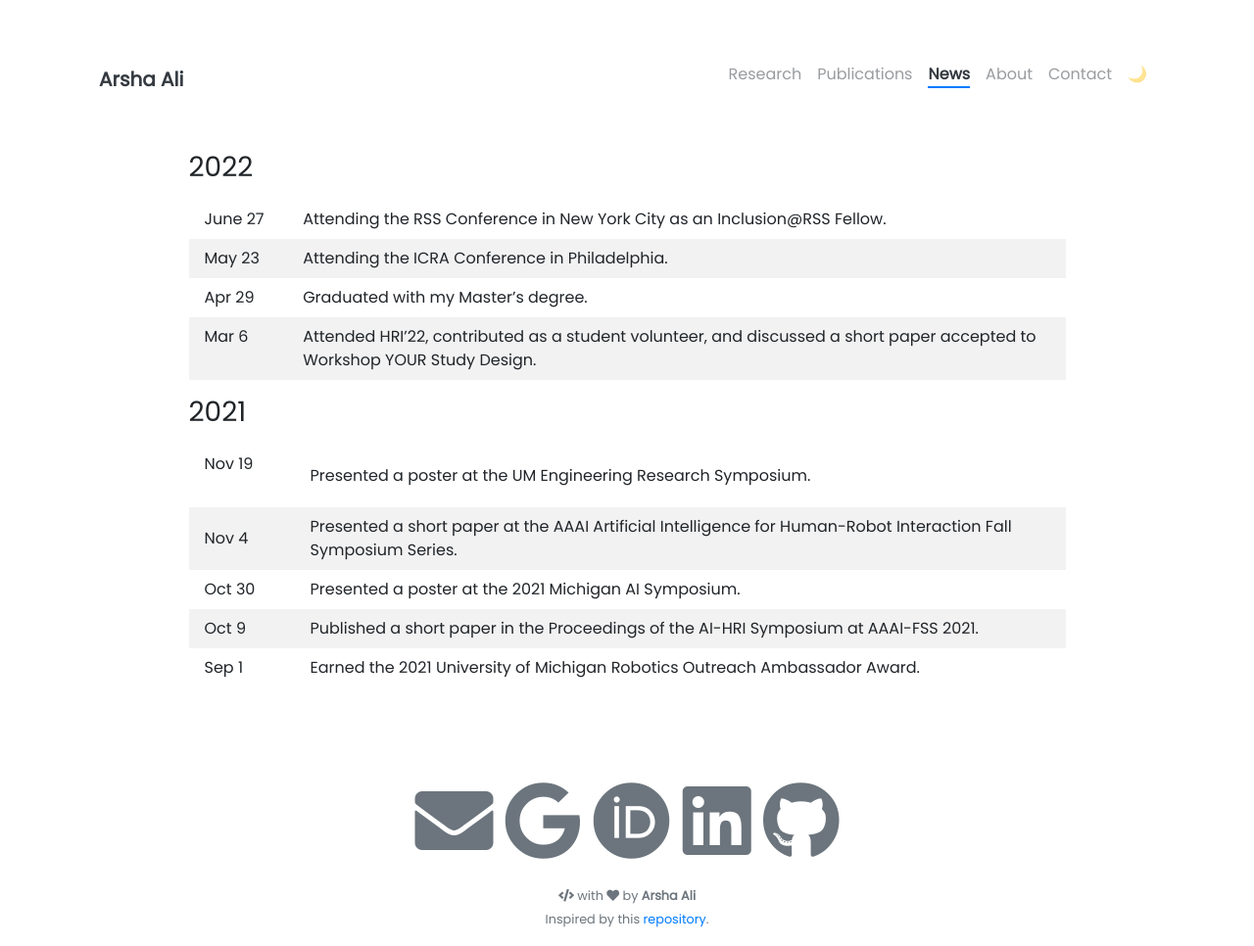
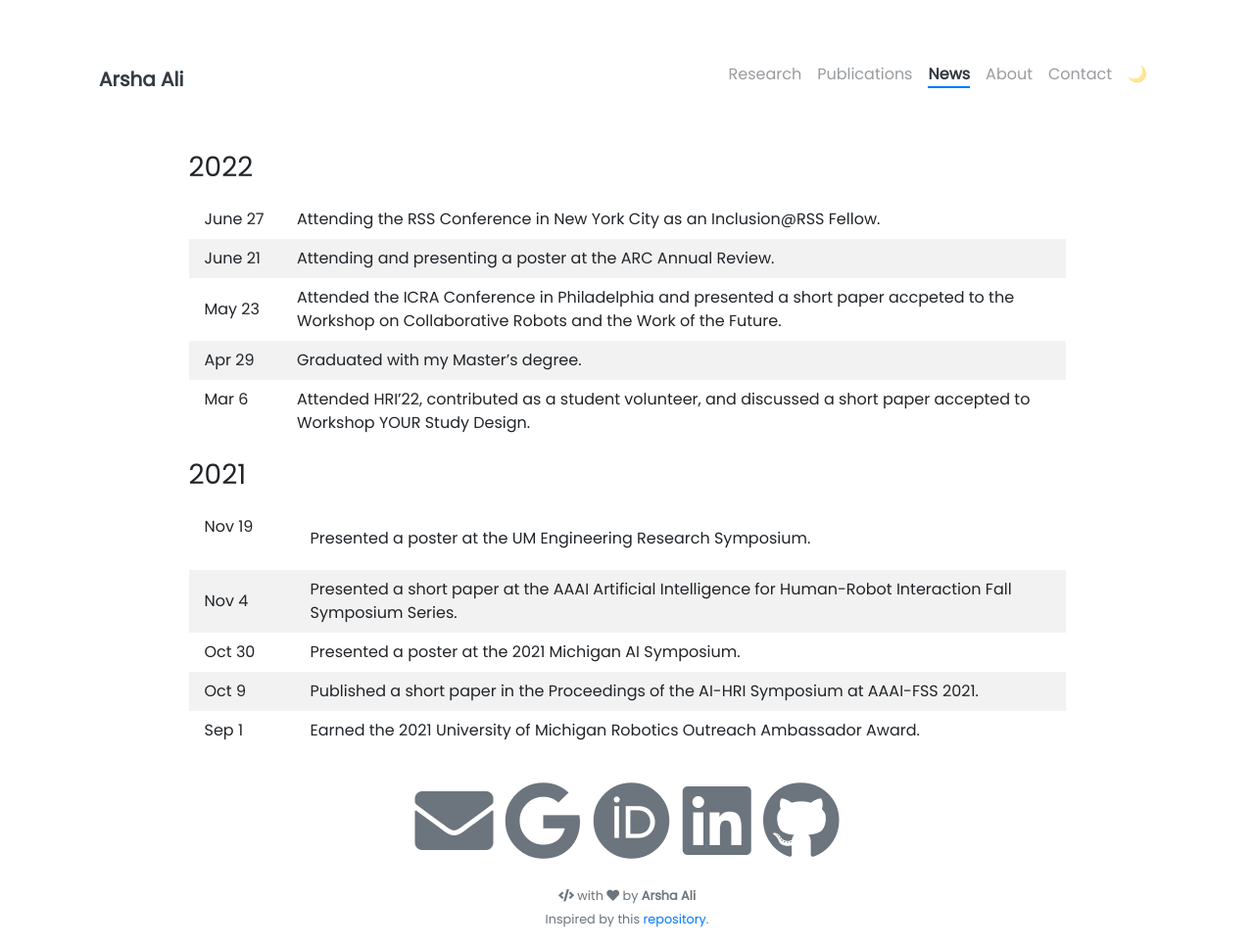
Before and after one commit to arshaali/arshaali.github.io, a Jekyll site: the page built from pages/news.md, in a window 1280 px wide and 966 px high. Shown: the whole window at 98% size. Built offline with Jekyll 4.4.1, drawn with Linux system fonts in a browser that asks for light colours; nearby versions of some CDN libraries.

Commit message:
Update news.md

```diff
--- a/pages/news.md
+++ b/pages/news.md
@@ -15,7 +15,8 @@ td, th {
 ### 2022
 
 June 27 | Attending the RSS Conference in New York City as an Inclusion@RSS Fellow.
-May 23 | Attending the ICRA Conference in Philadelphia.
+June 21 | Attending and presenting a poster at the ARC Annual Review.
+May 23 | Attended the ICRA Conference in Philadelphia and presented a short paper accpeted to the Workshop on Collaborative Robots and the Work of the Future.
 Apr 29 | Graduated with my Master's degree.
 Mar 6 &nbsp; &nbsp; &nbsp; &nbsp; | Attended HRI'22, contributed as a student volunteer, and discussed a short paper accepted to Workshop YOUR Study Design.
 
```
